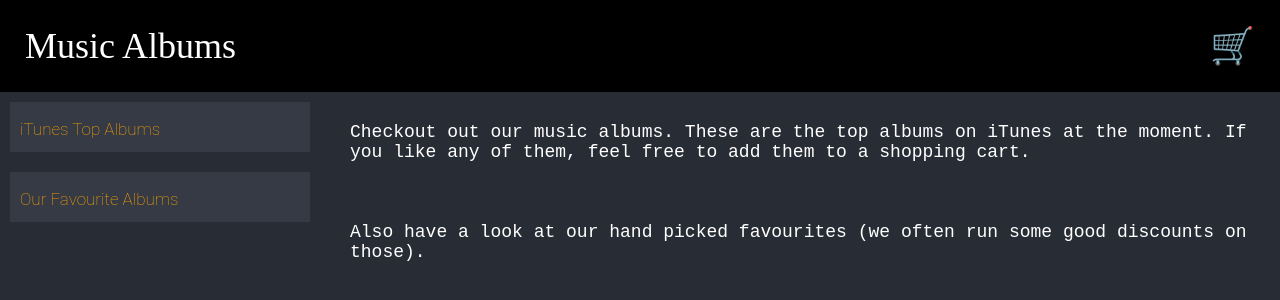
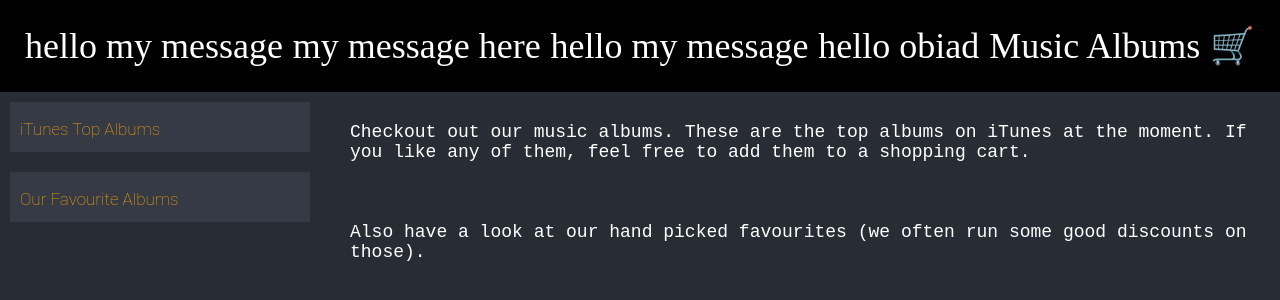
Before and after one commit to piotrtenczyk/music-albums-react-ts, a React (Create React App) app: page / in a window 1280 px wide. Shown: the top 300 px of the page. Built offline with nearby package versions, Linux system fonts and the light colour scheme.

Commit message:
component creation exercises

```diff
--- /dev/null
+++ b/src/common/exercises/RenderMessage.tsx
@@ -0,0 +1,15 @@
+interface RenderMessageProps {
+  message: string;
+}
+
+function RenderMessage(props: RenderMessageProps) {
+  return <div>{props.message}</div>;
+}
+
+// function RenderMessage(message: string) {
+//     return <div>{message}</div>;
+//   }
+
+export default RenderMessage;
+
+// Wykorzsytamy: <RenderHello message="hello/>
--- /dev/null
+++ b/src/common/exercises/RenderMessage2.tsx
@@ -0,0 +1,9 @@
+interface RenderMessage2 {
+  children: React.ReactNode;
+}
+
+const RenderMessage2: React.FC<RenderMessage2> = (props) => {
+  return <div>{props.children}</div>;
+};
+
+export default RenderMessage2;
--- /dev/null
+++ b/src/common/exercises/RenderMessages.tsx
@@ -0,0 +1,13 @@
+interface RenderMessagesProps {
+  messages: string[];
+}
+
+const RenderMessages: React.FC<RenderMessagesProps> = (props) => {
+  const allMessages = props.messages.map((element) => {
+    return <div>{element}</div>;
+  });
+
+  return <>{allMessages}</>;
+};
+
+export default RenderMessages;
--- a/src/pageStructure/Page.tsx
+++ b/src/pageStructure/Page.tsx
@@ -1,9 +1,11 @@
-import React from "react";
 import NavBar from "./NavBar";
 import { Link, Outlet } from "react-router-dom";
 import { useMediaQuery } from "react-responsive";
 import { useAppSelector } from "../state/store";
 import ShoppingCartIcon from "../common/ShoppingCartIcon";
+import RenderMessage from "../common/exercises/RenderMessage";
+import RenderMessage2 from "../common/exercises/RenderMessage2";
+import RenderMessages from "../common/exercises/RenderMessages";
 
 const getPageStyle = (isBigScreen: boolean) => {
   const bigScreenAreas = `
@@ -54,6 +56,9 @@ const Page = () => {
   return (
     <div style={getPageStyle(isBigScreen)}>
       <header style={headerStyle}>
+        <RenderMessage message="hello my message" />
+        <RenderMessage2>my message here</RenderMessage2>
+        <RenderMessages messages={["hello my message", "hello obiad"]} />
         <Link to="/" style={headerLinkStyle}>
           Music Albums
         </Link>
```
